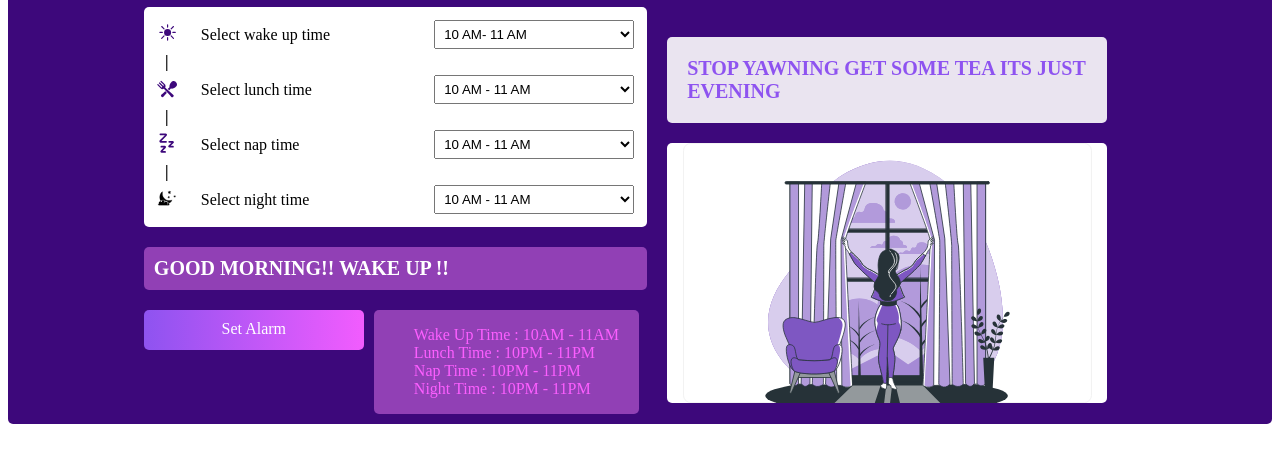
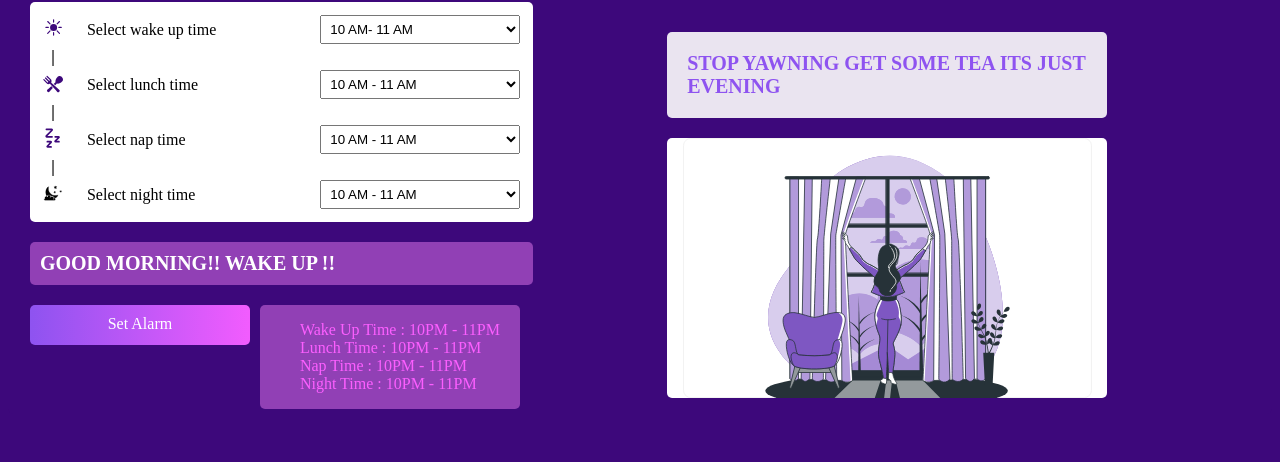
Before and after one commit to Jeggam-Mahesh/Digital_clock, a plain HTML site: page index.html in a window 1280 px wide. Both pictures are taken after a click on the element "Set Alarm". Shown: the part 112-574 px from the top of the page. Drawn offline with Linux system fonts and the light colour scheme.

Commit message:
container changes

```diff
--- a/script.js
+++ b/script.js
@@ -1,11 +1,12 @@
 let displaytime=document.querySelector('span')
 //displaytime.addEventListener("click",()=>{
+    var ampm="AM"
     function clock(){
         let time=new Date()
         let hour=time.getHours();
         let min=time.getMinutes()
         let sec=time.getSeconds()
-        let ampm="AM"
+
         if(hour>=12){
        ampm="PM"
         }
@@ -19,15 +20,13 @@ let displaytime=document.querySelector('span')
           if(hour>=12&& hour<=15){
         document.querySelector('.grab').innerHTML="LUNCH HOUR IS THE BEST HOUR OF THE DAY"
         }
-        else if(hour>=16&&hour<=18){
+        else if(hour>=16&&hour<=19){
              document.querySelector('.grab').innerHTML="STOP YAWNING GET SOME TEA ITS JUST EVENING"
         }
         else if(hour>=20&&hour<=23){
             document.querySelector('.grab').innerHTML="CLOSE YOUR EYES AND GO TO SLEEP"
         }
-    //    if(hour>=12){
 
-    //    }
     }
     setInterval(()=>{
         clock();
@@ -47,10 +46,10 @@ function change(){
 function checkalarm(){
     let time1=new Date()
     let hrs=time1.getHours()
-    document.getElementsByTagName('li')[0].innerHTML=`Wake Up Time : ${parseInt(morningtime.value)%12}AM - ${parseInt(morningtime.value)%12+1}AM`
-    document.getElementsByTagName('li')[1].innerHTML=`Lunch Time : ${parseInt(lunchtime.value)%12}PM - ${parseInt(lunchtime.value)%12+1}PM`
-    document.getElementsByTagName('li')[2].innerHTML=`Nap Time : ${parseInt(eveningtime.value)%12}PM - ${parseInt(eveningtime.value)%12+1}PM`
-    document.getElementsByTagName('li')[3].innerHTML=`Night Time : ${parseInt(naptime.value)%12}PM - ${parseInt(naptime.value)%12+1}PM`
+    document.getElementsByTagName('li')[0].innerHTML=`Wake Up Time : ${parseInt(morningtime.value)%12}${ampm} - ${parseInt(morningtime.value)%12+1}${ampm}`
+    document.getElementsByTagName('li')[1].innerHTML=`Lunch Time : ${parseInt(lunchtime.value)%12}${ampm} - ${parseInt(lunchtime.value)%12+1}${ampm}`
+    document.getElementsByTagName('li')[2].innerHTML=`Nap Time : ${parseInt(eveningtime.value)%12}${ampm} - ${parseInt(eveningtime.value)%12+1}${ampm}`
+    document.getElementsByTagName('li')[3].innerHTML=`Night Time : ${parseInt(naptime.value)%12}${ampm} - ${parseInt(naptime.value)%12+1}${ampm}`
 
     if(parseInt(morningtime.value)===hrs){
         document.querySelector('.g_morning').innerHTML="good morning"
--- a/styles.css
+++ b/styles.css
@@ -1,4 +1,6 @@
-
+body{
+    background-color:rgba(61, 8, 123, 1);
+}
 div{
     border-radius: 5px;
 }
@@ -6,9 +8,9 @@ div{
     display:flex;
     flex-wrap: wrap;
     background-color:rgba(61, 8, 123, 1);
-     justify-content:center;
-    gap:20px;
-    padding: 10px;
+     justify-content:space-around;
+    gap:100px;
+    padding: 5px;
     /* height: 100vh; */
 }
 .container1{
```
Also changed, not shown: index.html (+1 -1 lines).
